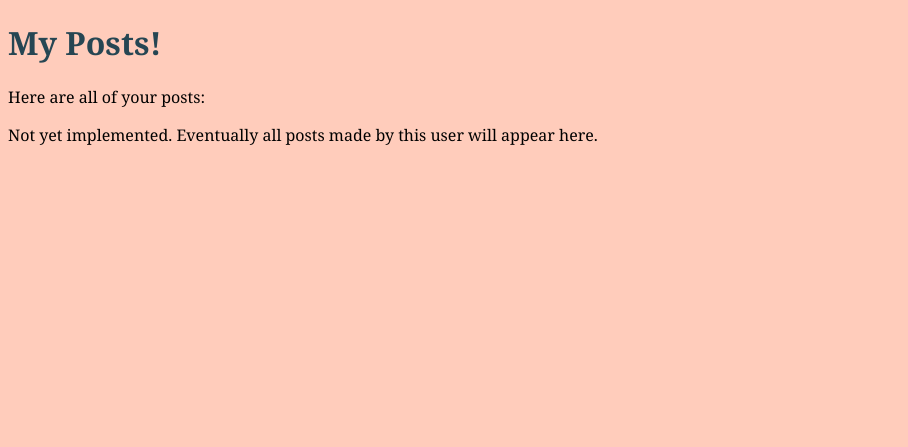
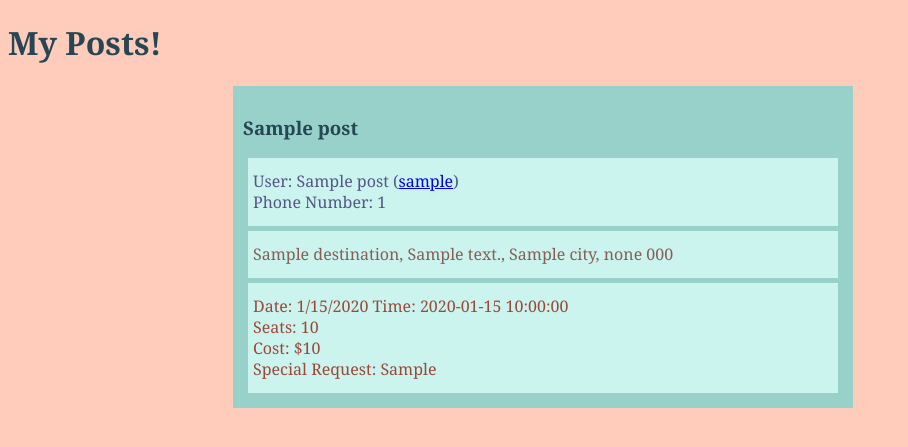
Before and after one commit to daisyhollifield/rideshare, a Python web app: template flask/templates/myposts.html in a window 1280 px wide. Shown: the part 48-495 px from the top of the page, without its empty margins (0-908 px from the left). Run offline with Jinja, Linux system fonts and the light colour scheme; the template is opened without the code that fills it: most values are stand-ins (such as "Sample title", 1, 10 or a date in 2020).

Commit message:
valerie's myposts + updateprofile commit

```diff
--- a/flask/templates/myposts.html
+++ b/flask/templates/myposts.html
@@ -7,9 +7,40 @@
 
 {% block main_content %}
 <h1>My Posts!</h1>
+{% for post in posts %}
+{% if post.type == "offering" %}
+<div class ="post-block" id = "offering">
+{% else %}
+<div class ="post-block" id = "seeking">
+{% endif %}
+    <h3>{{post.title}}</h3>
+    {% if post.type == "offering" %}
+    <div class="driver-info-block" id="driver-block">
+    {% else %}
+    <div class="rider-info-block" id="driver-block">
+    {% endif %}
+        <p>User: {{post.name}} (<a href = "{{ url_for( 'profile', username = post.username ) }}">{{post.username}}</href></a>)</p>
+        <p>Phone Number: {{post.phone_number}}</p>
+    </div>
+    {% if post.type == "offering" %}
+    <div class="driver-info-block" id="destination-block">
+    {% else %}
+    <div class="rider-info-block" id="destination-block">
+    {% endif %}
+        <p>{{post.destination}}, {{post.street_address}}, {{post.city}}, {{post.state}} {{post.zipcode}}</p>
+    </div>
+    {% if post.type == "offering" %}
+    <div class ="driver-info-block" id="ride-block">
+    {% else %}
+    <div class ="rider-info-block" id="ride-block">
+    {% endif %}
+    <p>Date: {{post.date.month}}/{{post.date.day}}/{{post.date.year}} Time: {{post.time}}</p>
+    <p>Seats: {{post.seats}}</p>
+    <p>Cost: ${{post.cost}}</p>
+    <p>Special Request: {{post.special_request}}</p>
+    </div>
+</div>
+{% endfor %}
 
-<p>Here are all of your posts:</p>
-
-<p> Not yet implemented. Eventually all posts made by this user will appear here. </p>
 
 {% endblock %}
--- a/flask/templates/profile.html
+++ b/flask/templates/profile.html
@@ -16,6 +16,7 @@
     </div>
     <img src="{{url_for('pic',username=pic['username'])}}" width=auto height="300" alt="{{pic['username']}}">
 
+    <button type="button"><a href="{{url_for('update_user')}}">Update Profile here</a></button>
 
 
 
```
Also changed, not shown: flask/app.py (+18 -0 lines).
